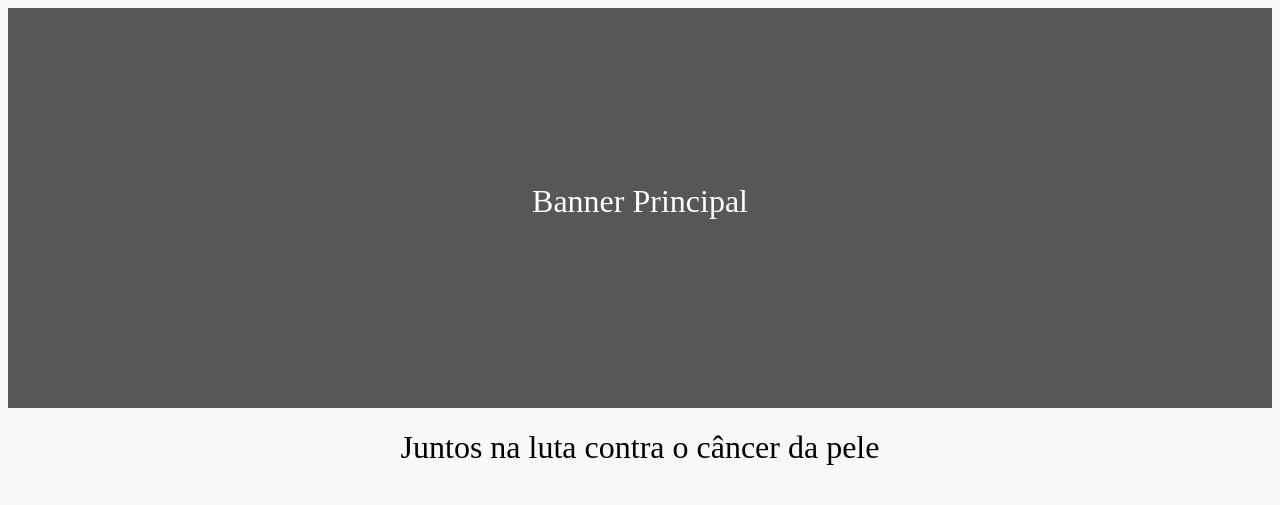
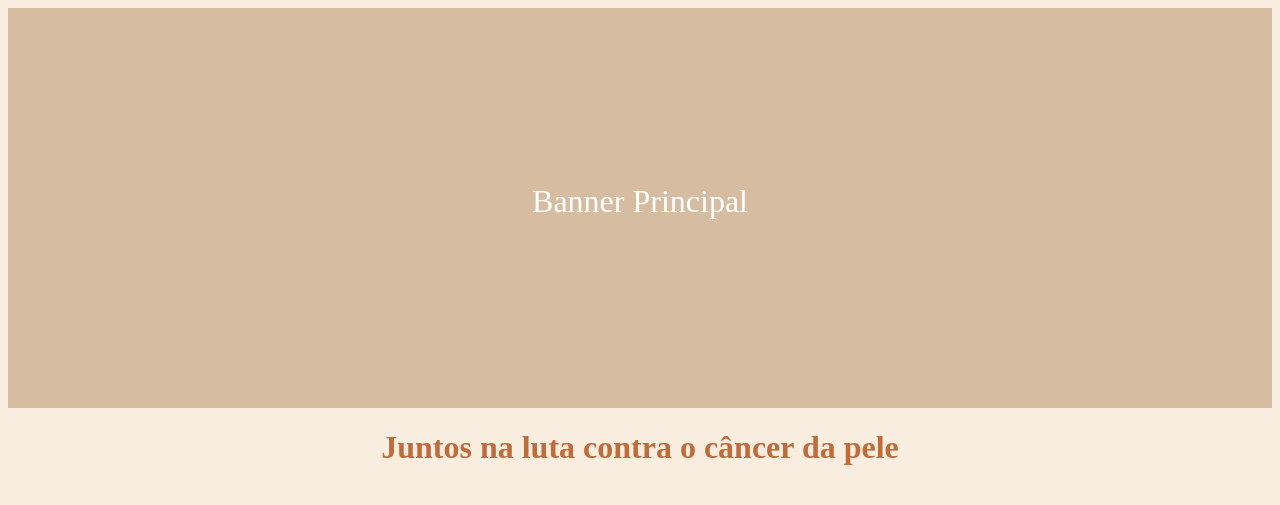
Before and after one commit to paloma-ferraz/lp-default, a plain HTML site: page index.html in a window 1280 px wide. Shown: the top 505 px of the page. Drawn offline with Linux system fonts and the light colour scheme; grey boxes are pictures that could not be loaded.

Commit message:
update css
change colors

```diff
--- a/style.css
+++ b/style.css
@@ -1,5 +1,5 @@
 body {
-    background-color:#f8f8f8;
+    background-color:#f9eddf;
     font-family: Poppins;
 }
 
@@ -13,7 +13,7 @@ body {
 
 #bannerprincipal {
     justify-content: center;
-    background-color: #575757;
+    background-color: #d6bca0;
     width: auto;
     height: 400px;
 }
@@ -36,9 +36,10 @@ body {
 }
 
 .title {
-    font-weight: 500;
+    font-weight: 600;
     justify-content: center;
     text-align: center;
+    color: #be6c3c;
 }
 
 .text {
```
